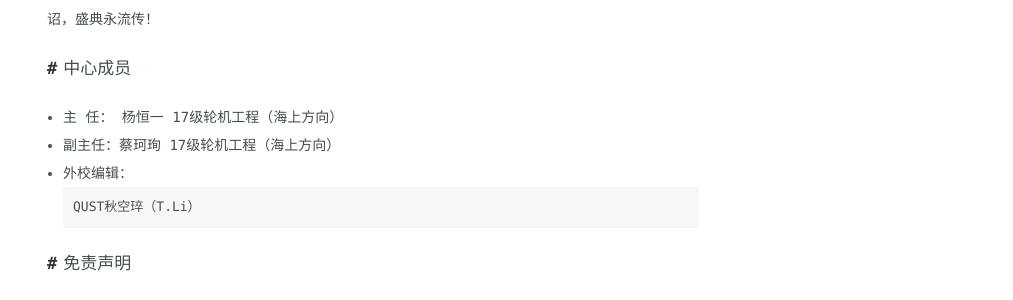
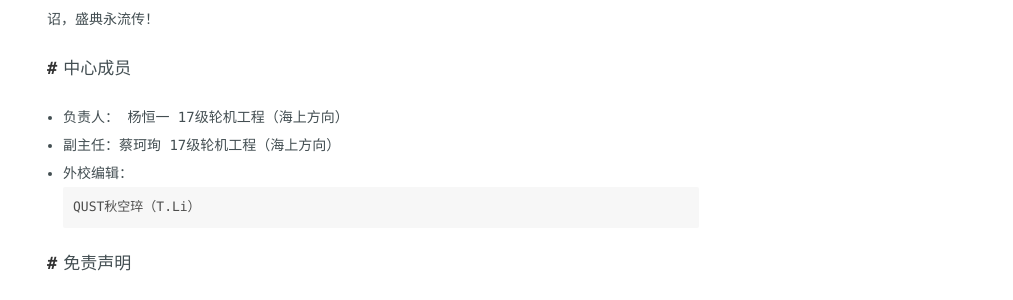
Before and after one commit to yhyates/yhyates.github.io, a Jekyll site: the page built from pages/about.md, in a window 1280 px wide. Shown: the part 505-805 px from the top of the page, without its empty margins (267-1280 px from the left). Built offline with Jekyll 4.4.1, drawn with Linux system fonts in a browser that asks for light colours; nearby versions of some CDN libraries; comment, search, counter and statistics services are not loaded.

Commit message:
11111111
Signed-off-by: yhyates <www.yixiangpeng.co@qq.com>

```diff
--- a/pages/about.md
+++ b/pages/about.md
@@ -11,7 +11,7 @@ title: 关于
 
 ## 中心成员
 
-- 主 任： 杨恒一 17级轮机工程（海上方向）
+- 负责人： 杨恒一 17级轮机工程（海上方向）
 
 - 副主任：蔡珂珣 17级轮机工程（海上方向）
 
```
